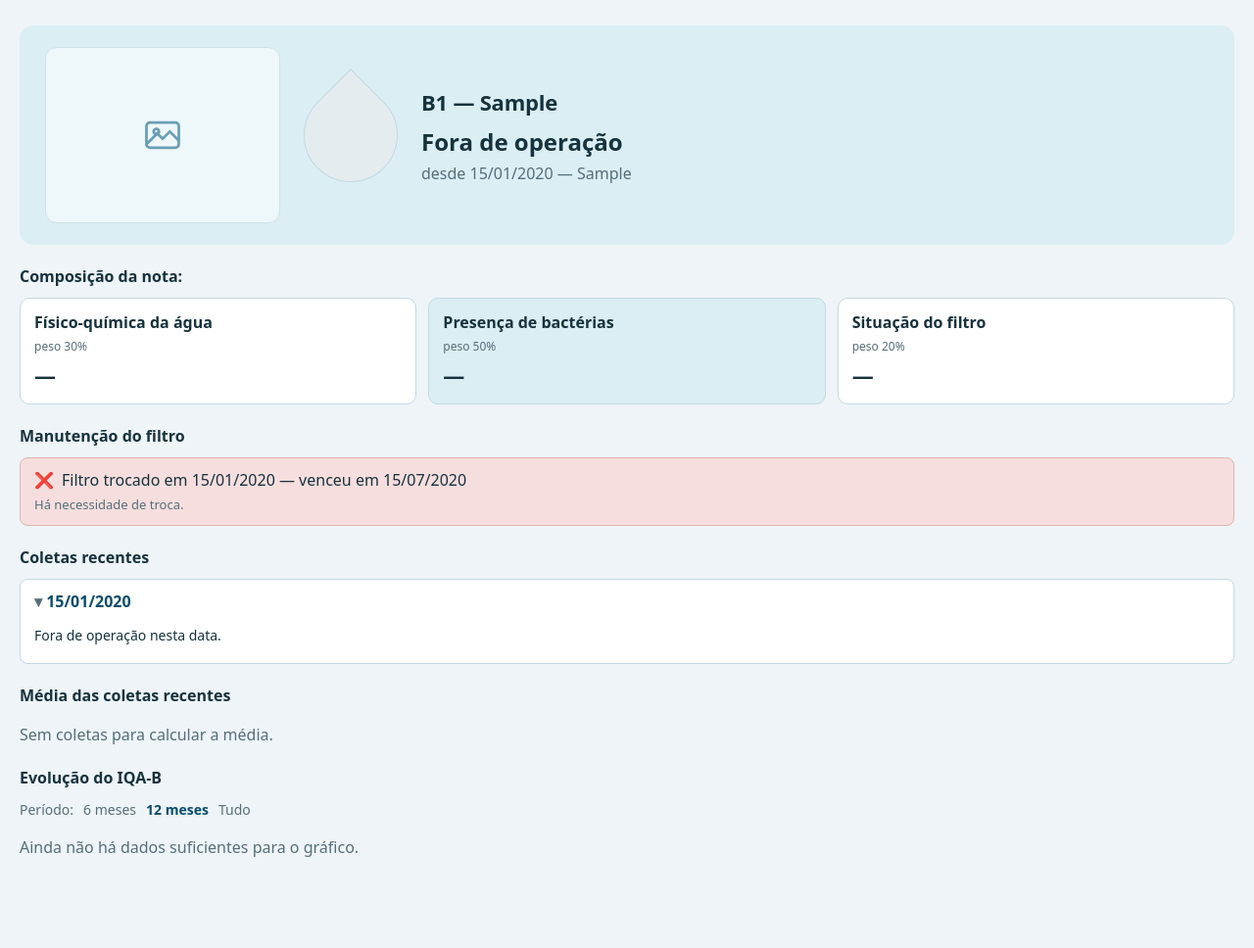
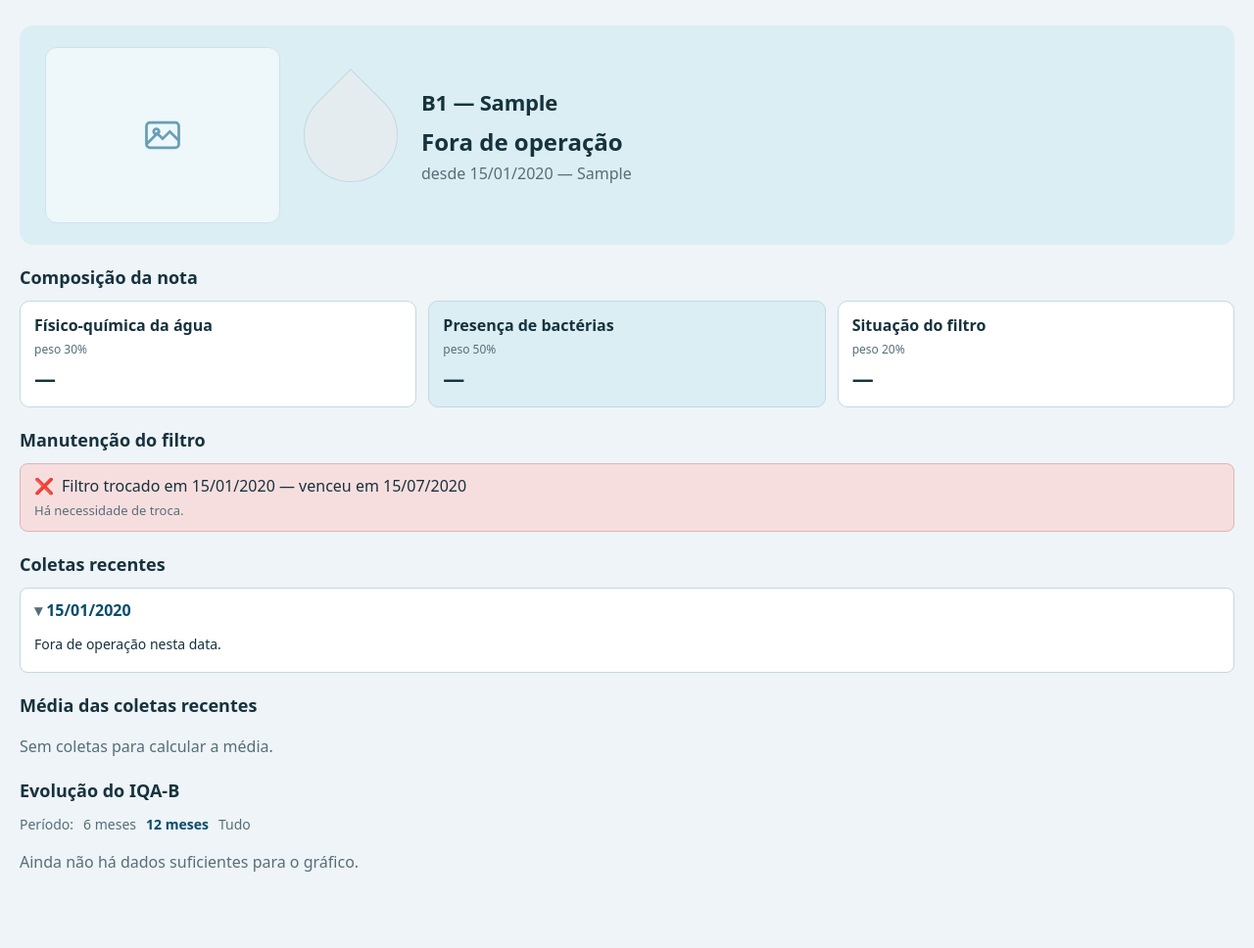
Before and after one commit to Cecilia-eng-05/sistema-ifrn-agua-bebedouros, a Django app: page /bebedouros/1/ in a window 1280 px wide. Shown: the part 53-1021 px from the top of the page at 98% size. Before the commit the page ends 928 px from the top, so only its background shows below. Run offline with Django 5.2, Linux system fonts and the light colour scheme; tables that the repository leaves empty hold one stand-in row (values such as "Sample post").

Commit message:
style: aumenta fonte dos títulos de seção e remove ":" de "Composição da nota"
Títulos "Composição da nota", "Manutenção do filtro", "Coletas
recentes", "Média das coletas recentes" e "Evolução do IQA-B" sobem
de 16px para 18px.

Co-Authored-By: Claude Sonnet 5 <noreply@anthropic.com>

```diff
--- a/bebedouros/templates/bebedouros/base.html
+++ b/bebedouros/templates/bebedouros/base.html
@@ -195,7 +195,7 @@
     .cabecalho-classificacao { font-size: 24px; font-weight: 700; margin: 4px 0 0; color: var(--tinta); }
     .cabecalho-status { color: var(--tinta-suave); margin: 2px 0 0; }
     .cartoes-indice, .coletas-recentes, .evolucao { margin-top: 20px; }
-    .cartoes-indice h2, .coletas-recentes h2, .evolucao h2 { font-size: 16px; margin: 0 0 10px; }
+    .cartoes-indice h2, .coletas-recentes h2, .evolucao h2 { font-size: 18px; margin: 0 0 10px; }
     .cartoes-indice-grid { display: flex; flex-wrap: wrap; gap: 12px; }
     .cartao-indice {
       background: var(--superficie); border: 1px solid var(--borda); border-radius: 10px;
@@ -244,7 +244,7 @@
     .historico-detalhe p { margin: 4px 0; }
     .historico-vazio { color: var(--tinta-suave); }
     .manutencao-filtro { margin-top: 20px; }
-    .manutencao-filtro h2 { font-size: 16px; margin: 0 0 10px; }
+    .manutencao-filtro h2 { font-size: 18px; margin: 0 0 10px; }
     .filtro-status {
       display: flex; align-items: baseline; flex-wrap: wrap; gap: 4px 8px;
       padding: 10px 14px; margin: 0; border-radius: 8px; border: 1px solid transparent;
@@ -255,7 +255,7 @@
     .filtro-icone { font-size: 16px; }
     .filtro-detalhe { color: var(--tinta-suave); font-size: 13px; flex-basis: 100%; }
     .media-coletas { margin-top: 20px; }
-    .media-coletas h2 { font-size: 16px; margin: 0 0 10px; }
+    .media-coletas h2 { font-size: 18px; margin: 0 0 10px; }
     .media-alerta { color: #922; font-weight: 600; }
 
     /* Mapa do campus */
--- a/bebedouros/templates/bebedouros/bebedouro_detalhe.html
+++ b/bebedouros/templates/bebedouros/bebedouro_detalhe.html
@@ -36,7 +36,7 @@
   </div>
 
   <section class="cartoes-indice">
-    <h2>Composição da nota:</h2>
+    <h2>Composição da nota</h2>
     <div class="cartoes-indice-grid">
       <div class="cartao-indice">
         <span class="cartao-indice-nome">Físico-química da água</span>
```
